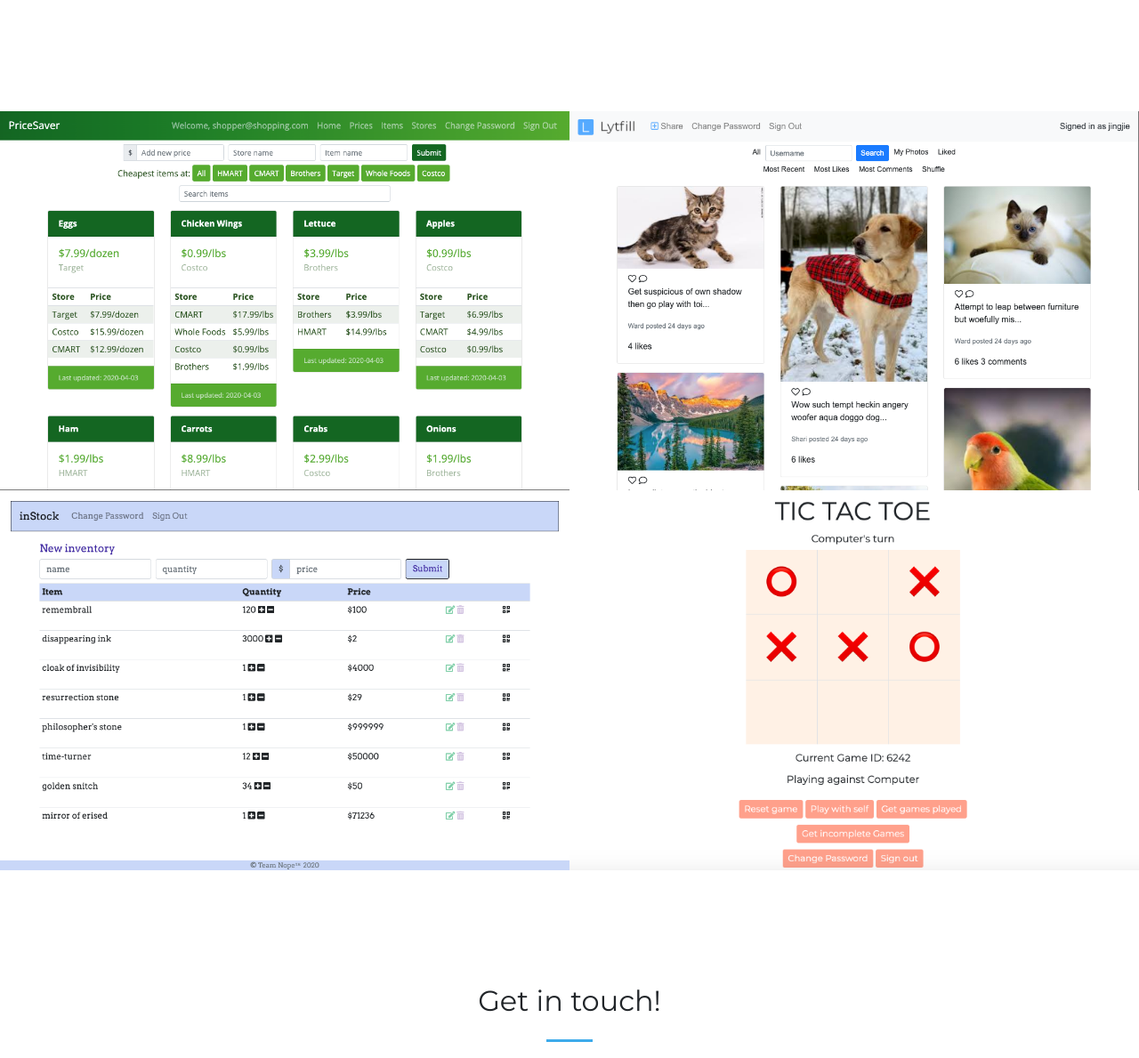
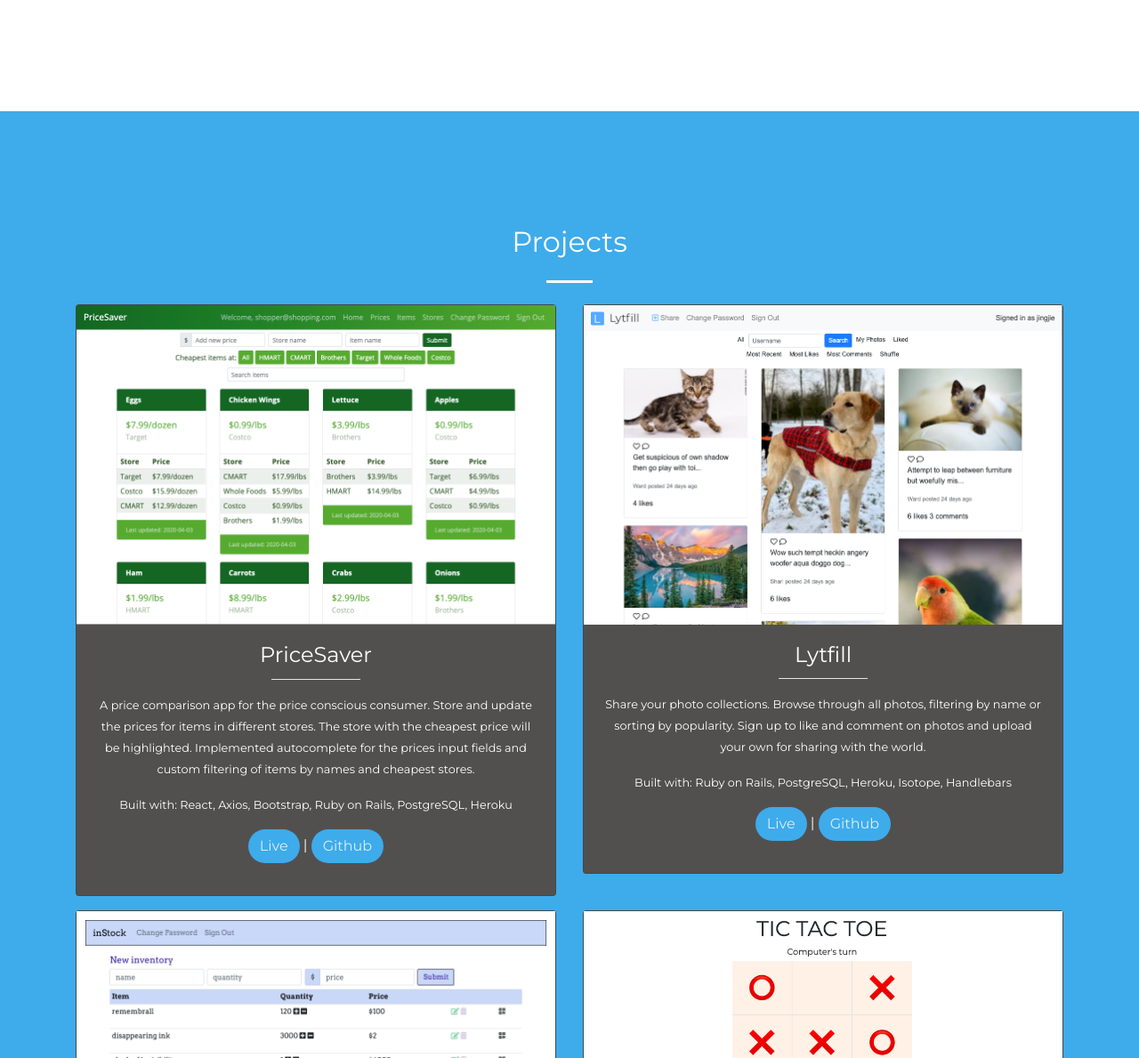
Before and after one commit to jingjielim/jingjielim.github.io, a plain HTML site: page index.html in a window 1280 px wide. Shown: the part 1978-3167 px from the top of the page at 89% size. Drawn offline with nearby package versions, Linux system fonts and the light colour scheme.

Commit message:
Edit Projects styling

```diff
--- a/index.html
+++ b/index.html
@@ -182,65 +182,71 @@
           </div>
         </section>
         <!-- Portfolio section-->
-        <section id="portfolio">
-          <div class="container-fluid p-0">
-            <div class="row no-gutters">
-              <div class="col-lg-6 col-sm-12">
-                <div class="portfolio-box">
+        <section class="page-section bg-primary" id="portfolio">
+          <div class="container">
+            <div class="row justify-content-center">
+              <div class="col-lg-8 text-center">
+                <h2 class="text-white mt-0">Projects</h2>
+                <hr class="divider light my-4" />
+              </div>
+            </div>
+            <div class="row">
+              <div class="col-lg-6 col-sm-12 mb-3">
+                <div class="card text-center">
                     <img class="img-fluid" src="assets/img/portfolio/thumbnails/price-saver-thumbnail.png" alt="pricesaver app" />
-                  <div class="portfolio-box-caption p-3">
-                    <h4>PriceSaver</h4>
+                    <div class="card-body">
+                      <h4 class="card-title">PriceSaver</h4>
                       <hr class='project-hr' />
                       <p class="project-name"><small>A price comparison app for the price conscious consumer. Store and update the prices for items in different stores. The store with the cheapest price will be highlighted. Implemented autocomplete for the prices input fields and custom filtering of items by names and cheapest stores.</small></p>
                       <p><small>Built with: React, Axios, Bootstrap, Ruby on Rails, PostgreSQL, Heroku</small></p>
                       <p>
-                      <a target="_blank" class="btn btn-primary project-link" href='https://jingjielim.github.io/price-saver/'>Live</a> |
-                      <a target="_blank" class="btn btn-primary project-link" href='https://github.com/jingjielim/price-saver'>Github</a>
+                        <a target="_blank" class="btn project-link" href='https://jingjielim.github.io/price-saver/'>Live</a> |
+                        <a target="_blank" class="btn project-link" href='https://github.com/jingjielim/price-saver'>Github</a>
                       </p>
                     </div>
                   </div>
               </div>
-              <div class="col-lg-6 col-sm-12">
-                <div class="portfolio-box">
+              <div class="col-lg-6 col-sm-12 mb-3">
+                <div class="card text-center">
                   <img class="img-fluid" src="assets/img/portfolio/thumbnails/lytfill-thumbnail.png" alt="lytfill app" />
-                  <div class="portfolio-box-caption p-3">
-                    <h4>Lytfill</h4>
+                  <div class="card-body">
+                    <h4 class="card-title">Lytfill</h4>
                     <hr class='project-hr' />
                     <p class="project-name"><small>Share your photo collections. Browse through all photos, filtering by name or sorting by popularity. Sign up to like and comment on photos and upload your own for sharing with the world.</small></p>
                     <p><small>Built with: Ruby on Rails, PostgreSQL, Heroku, Isotope, Handlebars</small></p>
                     <p>
-                      <a target="_blank" class="btn btn-primary project-link" href='https://jingjielim.github.io/lytfill/'>Live</a> |
-                      <a target="_blank" class="btn btn-primary project-link" href='https://github.com/jingjielim/lytfill'>Github</a>
+                      <a target="_blank" class="btn project-link" href='https://jingjielim.github.io/lytfill/'>Live</a> |
+                      <a target="_blank" class="btn project-link" href='https://github.com/jingjielim/lytfill'>Github</a>
                     </p>
                   </div>
                 </div>
               </div>
-              <div class="col-lg-6 col-sm-12">
-                <div class="portfolio-box">
+              <div class="col-lg-6 col-sm-12 mb-3">
+                <div class="card text-center">
                   <img class="img-fluid" src="assets/img/portfolio/thumbnails/instock-thumbnail.png" alt="instock app" />
-                  <div class="portfolio-box-caption p-3">
-                    <h4>inStock</h4>
+                  <div class="card-body">
+                    <h4 class="card-title">inStock</h4>
                     <hr class='project-hr' />
                     <p class="project-name"><small>An inventory management system application. Quickly change stock levels through quick change buttons. Monitor stock levels through a unique QR code for each item</small></p>
                     <p><small>Built with: Express, MongoDB, Mongoose, Node, Handlebars</small></p>
                     <p>
-                      <a target="_blank" class="btn btn-primary project-link" href='https://sei-nope.github.io/inStock-client/'>Live</a> |
-                      <a target="_blank" class="btn btn-primary project-link" href='https://github.com/sei-nope/inStock-client'>Github</a>
+                      <a target="_blank" class="btn project-link" href='https://sei-nope.github.io/inStock-client/'>Live</a> |
+                      <a target="_blank" class="btn project-link" href='https://github.com/sei-nope/inStock-client'>Github</a>
                     </p>
                   </div>
                 </div>
               </div>
-              <div class="col-lg-6 col-sm-12">
-                <div class="portfolio-box">
+              <div class="col-lg-6 col-sm-12 mb-3">
+                <div class="card text-center">
                   <img class="img-fluid" src="assets/img/portfolio/thumbnails/tic-tac-toe-thumbnail.png" alt="tic tac toe app" />
-                  <div class="portfolio-box-caption p-3">
-                    <h4>Tic Tac Toe</h4>
+                  <div class="card-body">
+                    <h4 class="card-title">Tic Tac Toe</h4>
                     <hr class='project-hr' />
                     <p class="project-name"><small>An interactive client application of the age old game of Tic Tac Toe. Play with a friend, or an unbeatable AI based on the Minimax Algorithm.</small></p>
                     <p><small>Bootstrap, jQuery, AJAX, JavaScript, HTML, CSS, SASS</small></p>
                     <p>
-                      <a target="_blank" class="btn btn-primary project-link" href=' https://jingjielim.github.io/tic-tac-toe-client/ '>Live</a> |
-                      <a target="_blank" class="btn btn-primary project-link" href='https://github.com/jingjielim/tic-tac-toe-client'>Github</a>
+                      <a target="_blank" class="btn project-link" href=' https://jingjielim.github.io/tic-tac-toe-client/ '>Live</a> |
+                      <a target="_blank" class="btn project-link" href='https://github.com/jingjielim/tic-tac-toe-client'>Github</a>
                     </p>
                   </div>
                 </div>
```
Also changed, not shown: assets/styles/main.css. Lines whose indentation alone changed are shown as unchanged.
